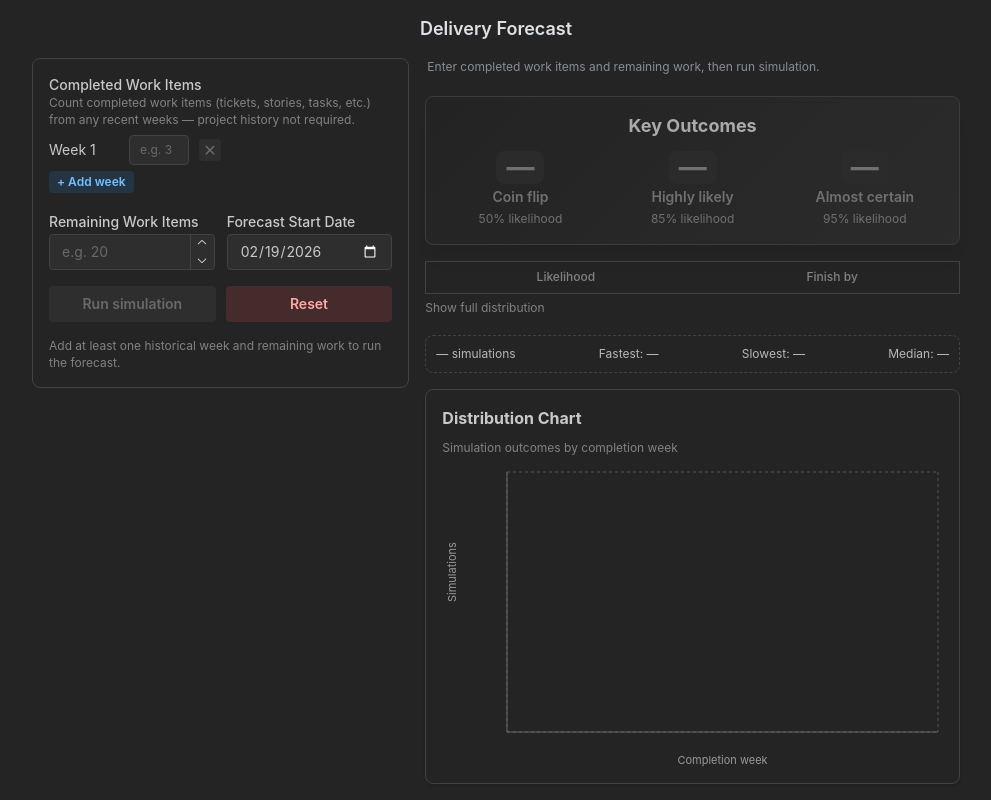
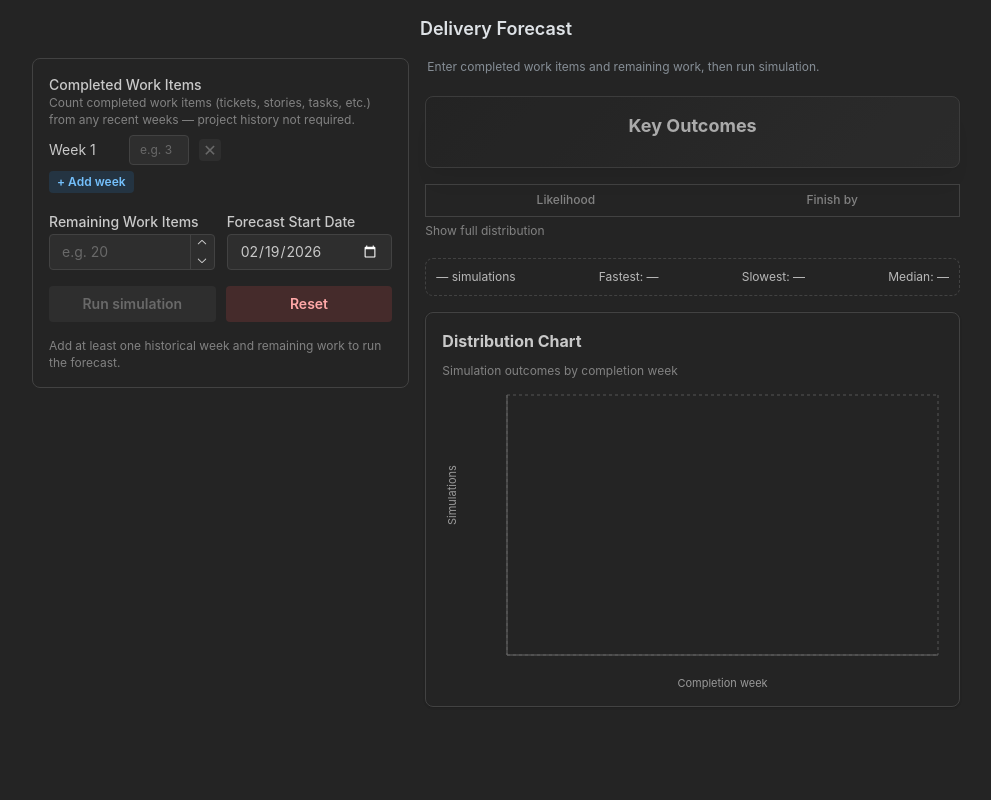
Before and after one commit to ZakLaughton/monte-carlo-forecaster, a React (Vite) app: page / in a window 1280 px wide. Shown: the whole page, without its empty margins (144-1135 px from the left). Built offline with nearby package versions, Linux system fonts and the light colour scheme.

Commit message:
remove old summary cards

```diff
--- a/src/components/KeyOutcomes.tsx
+++ b/src/components/KeyOutcomes.tsx
@@ -1,5 +1,4 @@
-import { Paper, Group, Stack, Text, Title } from "@mantine/core";
-import { toCompletionDate } from "../utils/dates";
+import { Paper, Title } from "@mantine/core";
 import { getTimelinePositions } from "../utils/outcomes";
 import { TimelineTrack } from "./TimelineTrack";
 import { OutcomeSummaryCards } from "./OutcomeSummaryCards";
@@ -10,80 +9,8 @@ type Props = {
   startDate?: string;
 };
 
-function getPercentileWeeks(
-  data: { weeks: number; p: number }[],
-  target: number,
-): number | null {
-  const entry = data.find((point) => point.p >= target);
-  return entry ? entry.weeks : null;
-}
-
-type Outcome = {
-  label: string;
-  sublabel: string;
-  weeks: number | null;
-};
-
-function OutcomeMetric({
-  label,
-  sublabel,
-  weeks,
-  startDate = "",
-  isPlaceholder = false,
-}: Outcome & { startDate?: string; isPlaceholder?: boolean }) {
-  const weeksText =
-    weeks != null ? `${weeks} ${weeks === 1 ? "week" : "weeks"}` : "—";
-  const completionDate =
-    weeks != null && startDate ? toCompletionDate(startDate, weeks) : null;
-
-  return (
-    <Stack gap={2} align="center">
-      <Text
-        fw={700}
-        fz={completionDate != null ? 22 : 28}
-        lh={1.1}
-        ta="center"
-        c={weeks == null ? "dimmed" : undefined}
-        style={
-          isPlaceholder
-            ? {
-                background: "var(--mantine-color-dark-6)",
-                borderRadius: 8,
-                paddingInline: 10,
-                paddingBlock: 1,
-              }
-            : undefined
-        }
-      >
-        {completionDate ?? "—"}
-      </Text>
-      {completionDate && (
-        <Text c="dimmed" fz="xs" ta="center">
-          in {weeksText}
-        </Text>
-      )}
-      <Text fw={600} fz="sm" c={isPlaceholder ? "dimmed" : undefined}>
-        {label}
-      </Text>
-      <Text c="dimmed" fz="xs">
-        {sublabel}
-      </Text>
-    </Stack>
-  );
-}
-
 export function KeyOutcomes({ data, startDate = "" }: Props) {
   const isEmpty = data.length === 0;
-  const p50 = getPercentileWeeks(data, 0.5);
-  const p85 = getPercentileWeeks(data, 0.85);
-  const p95 = getPercentileWeeks(data, 0.95);
-
-  const outcomes: Outcome[] = [
-    { label: "Coin flip", sublabel: "50% likelihood", weeks: p50 },
-    { label: "Highly likely", sublabel: "85% likelihood", weeks: p85 },
-    { label: "Almost certain", sublabel: "95% likelihood", weeks: p95 },
-  ];
-
   const timelinePositions =
     !isEmpty && startDate ? getTimelinePositions(data, startDate) : null;
 
@@ -104,16 +31,6 @@ export function KeyOutcomes({ data, startDate = "" }: Props) {
       <Title order={4} ta="center" mb="sm">
         Key Outcomes
       </Title>
-      <Group justify="space-evenly" grow>
-        {outcomes.map((o) => (
-          <OutcomeMetric
-            key={o.label}
-            {...o}
-            startDate={startDate}
-            isPlaceholder={isEmpty}
-          />
-        ))}
-      </Group>
       {timelinePositions && (
         <OutcomeSummaryCards
           p50={timelinePositions.p50}
```
